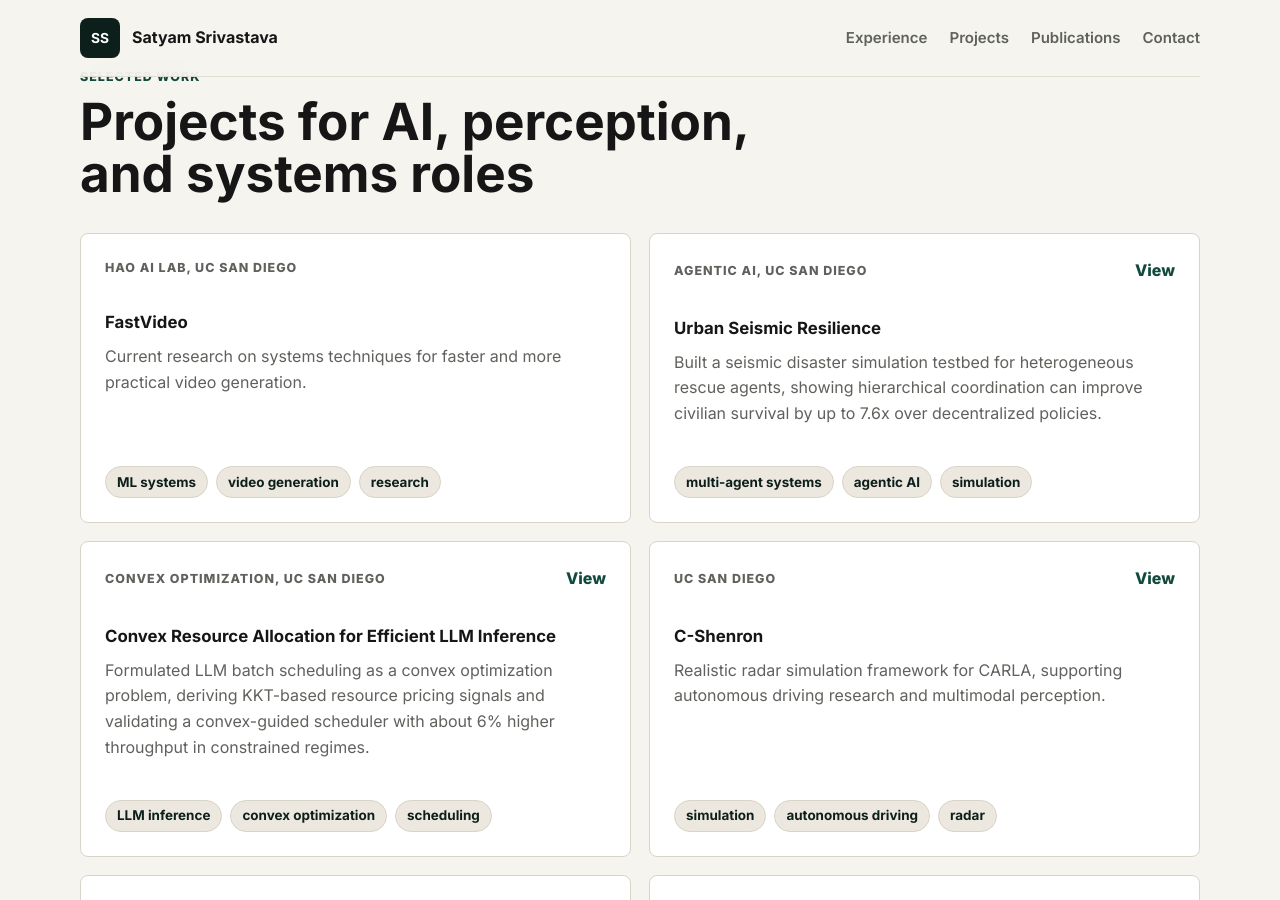
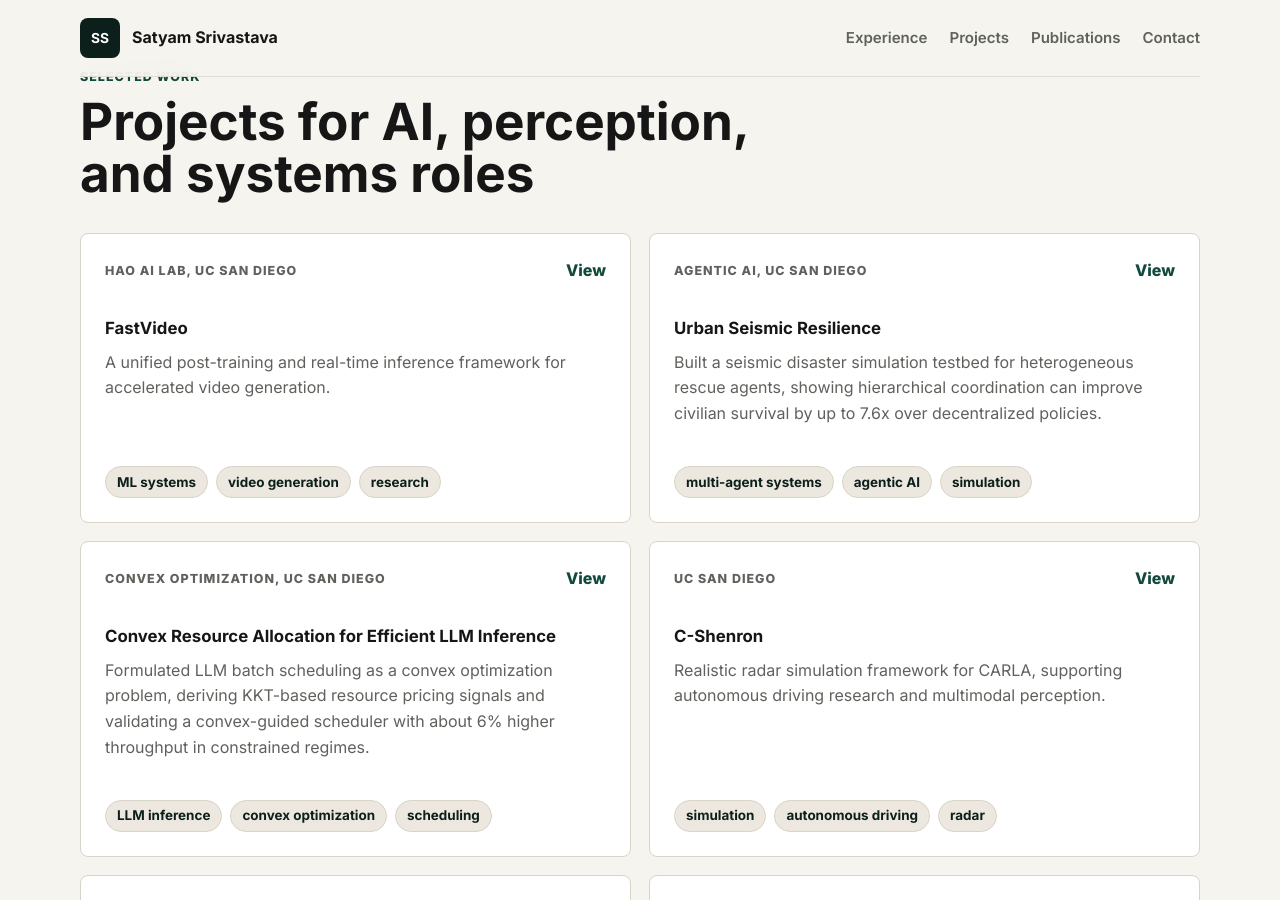
Before and after one commit to Satyam-53/satyam-53.github.io, a Jekyll site: the page built from index.md, in a window 1280 px wide and 900 px high, scrolled down 2489 px. Built offline with Jekyll 4.4.1, drawn with Linux system fonts in a browser that asks for light colours.

Commit message:
Update FastVideo project link

```diff
--- a/_data/profile.yml
+++ b/_data/profile.yml
@@ -53,7 +53,8 @@ projects:
   - title: "FastVideo"
     context: "Hao AI Lab, UC San Diego"
     tags: ["ML systems", "video generation", "research"]
-    summary: "Current research on systems techniques for faster and more practical video generation."
+    summary: "A unified post-training and real-time inference framework for accelerated video generation."
+    link: "https://haoailab.com/FastVideo/"
   - title: "Urban Seismic Resilience"
     context: "Agentic AI, UC San Diego"
     tags: ["multi-agent systems", "agentic AI", "simulation"]
```
